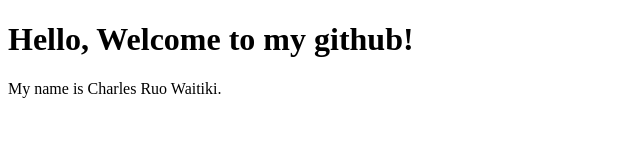
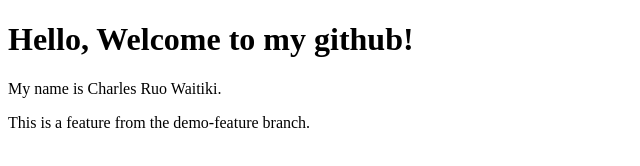
Before and after one commit to waitikir/demo-repo, a plain HTML site: page index.html in a window 1280 px wide. Shown: the whole page, without its empty margins (0-640 px from the left). Drawn offline with Linux system fonts and the light colour scheme.

Commit message:
Added the style,css file and updated index.html
some description of the update

```diff
--- a/index.html
+++ b/index.html
@@ -8,5 +8,8 @@
 <body>
     <h1>Hello, Welcome to my github!</h1>
     <p>My name is Charles Ruo Waitiki.</p>
+
+
+    <p>This is a feature from the demo-feature branch.</p>
 </body>
 </html>
```
Also changed, not shown: style.css (added).
